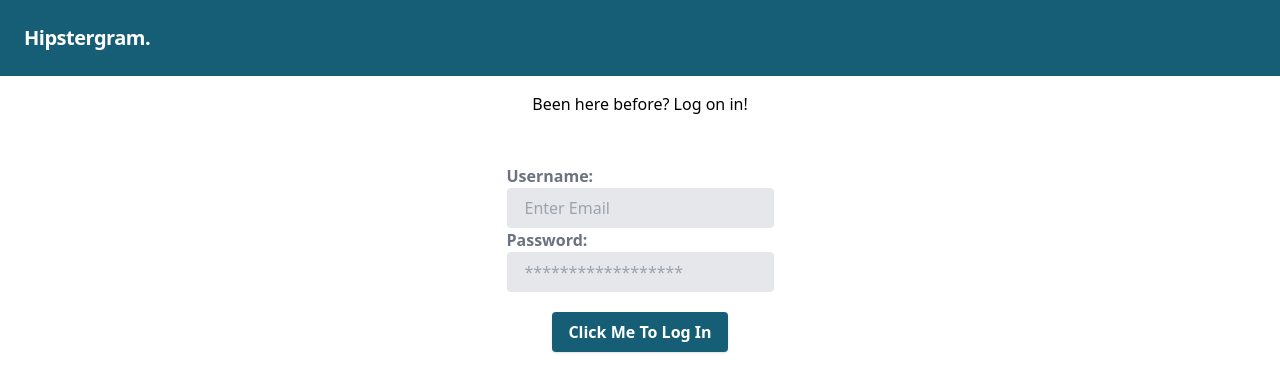
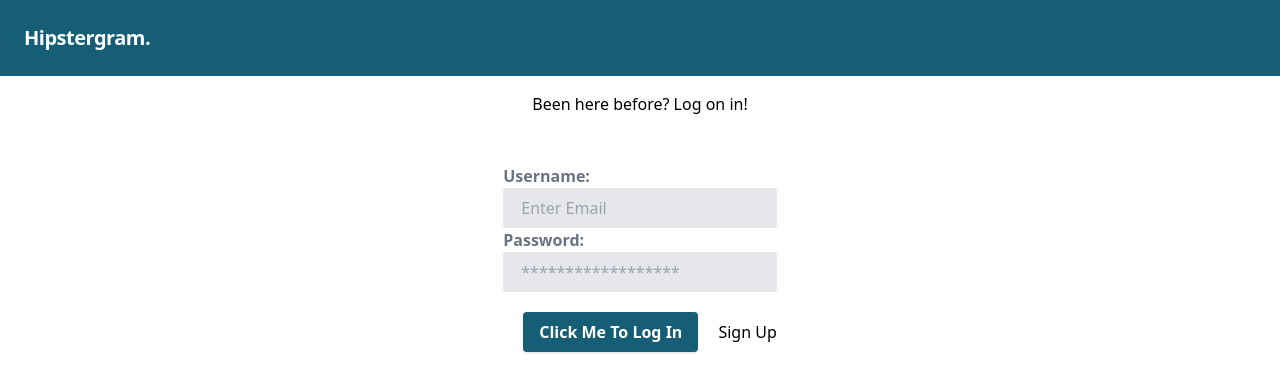
Before and after one commit to danieldowling/hipstergram, a React (Create React App) app in the folder web/: page /login in a window 1280 px wide. Shown: the top 392 px of the page. Built offline with nearby package versions, Linux system fonts and the light colour scheme.

Commit message:
add link to sign up from log in

```diff
--- a/web/src/common/LogIn.tsx
+++ b/web/src/common/LogIn.tsx
@@ -37,6 +37,10 @@ const LogIn: React.FC = () => {
     } catch (error: any) {
       throw new Error(error);
     }
+  };
+
+  const handleSignUp = () => {
+    navigate('/signup');
   };
 
   return (
@@ -86,6 +90,9 @@ const LogIn: React.FC = () => {
                 Click Me To Log In
               </button>
             </div>
+            <div>
+              <button onClick={handleSignUp}>Sign Up</button>
+            </div>
           </div>
         </form>
       </div>
--- a/web/src/index.tsx
+++ b/web/src/index.tsx
@@ -3,9 +3,8 @@ import Header from './common/Header';
 import SignUp from './common/SignUp';
 import LogIn from './common/LogIn';
 import Home from './Pages/Home';
-import { BrowserRouter, Routes, Route } from 'react-router-dom'
+import { BrowserRouter, Routes, Route } from 'react-router-dom';
 import UserContextProvider from './contexts/user.context';
-
 
 const App = () => {
   return (
@@ -16,6 +15,7 @@ const App = () => {
           <Routes>
             <Route path="/" element={<SignUp />} />
             <Route path="login" element={<LogIn />} />
+            <Route path="signup" element={<SignUp />} />
             <Route path="home" element={<Home />} />
           </Routes>
         </BrowserRouter>
```
Lines whose indentation alone changed are shown as unchanged.
